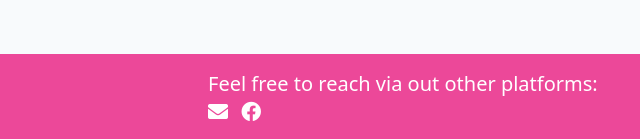
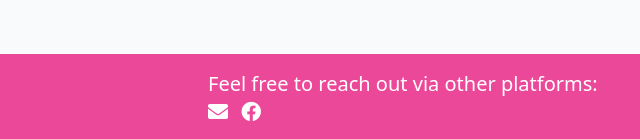
Before and after one commit to moyw4ywa/moduleoneproject, a website: page project/index.html in a window 1280 px wide. Shown: the part 3159-3298 px from the top of the page, 0-640 px from the left. Drawn offline with Linux system fonts and the light colour scheme.

Commit message:
Update index.html

```diff
--- a/project/index.html
+++ b/project/index.html
@@ -153,7 +153,7 @@
     <footer id="footer" class="bg-pink-500 text-xl text-white">
         <section class="mx-auto flex max-w-4xl flex-col p-4 sm:flex-row sm:justify-between">
             <p>
-                Feel free to reach via out other platforms:
+                Feel free to reach out via other platforms:
                 <br>
                 <a href="mailto: moywaalbright@gmail.com"><i class="fas fa-envelope"></i></a>
                 <a class="ml-2" href="https://www.facebook.com/Mattel/"><i class="fab fa-facebook"></i></a>
```
